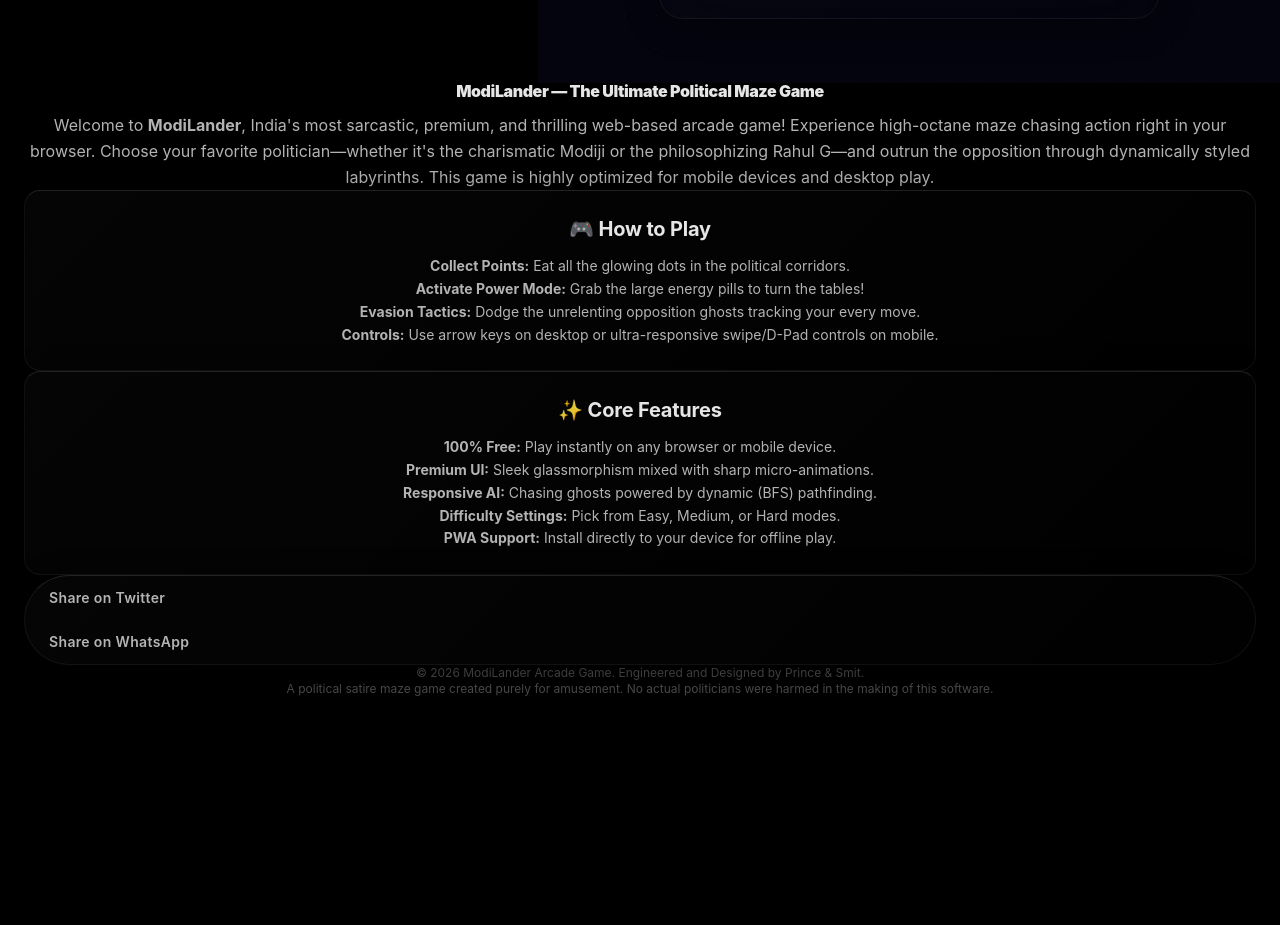
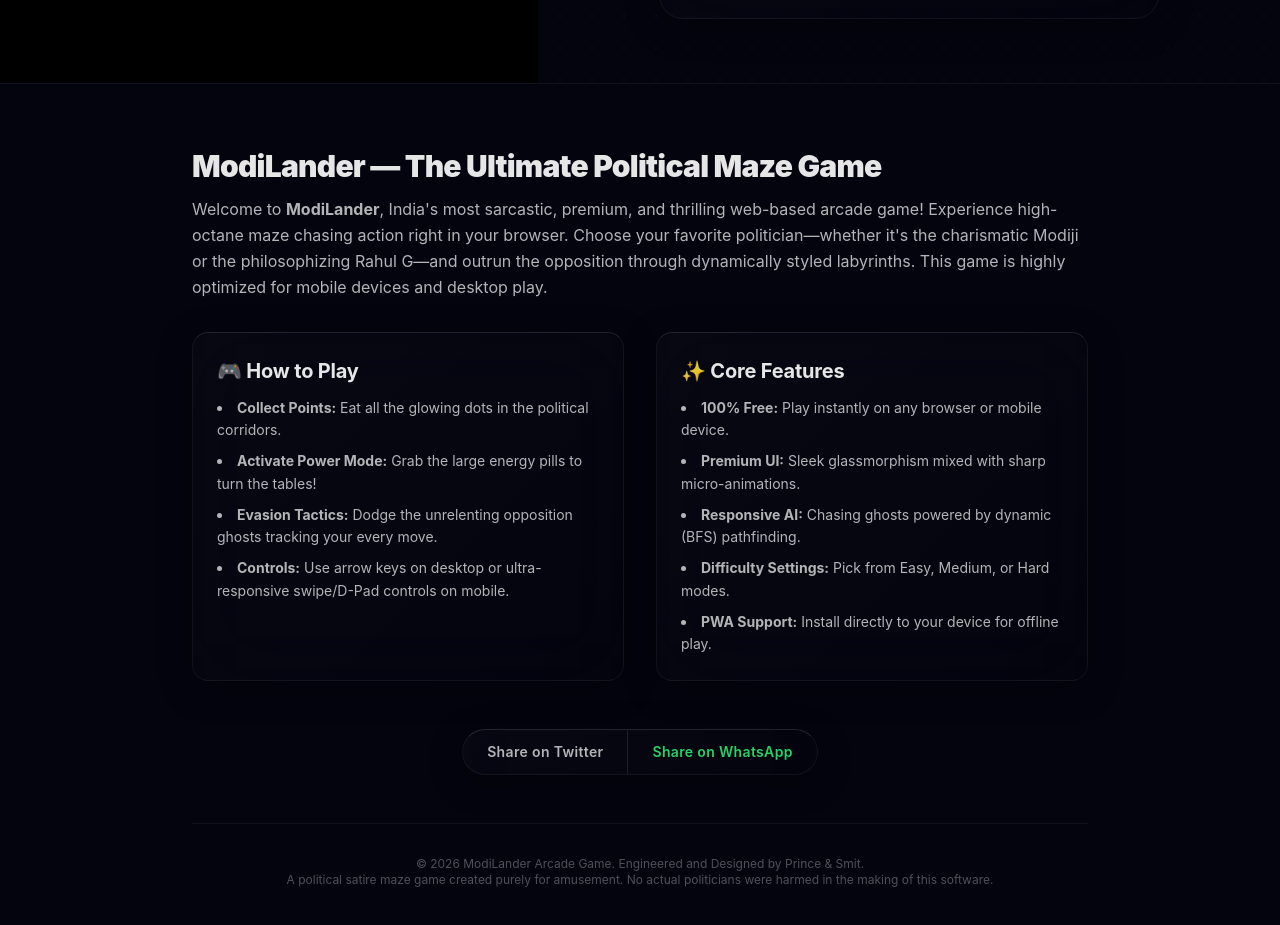
Before and after one commit to PRINCESTR/ModiLander, a React (Vite) app: page /win-loss in a window 1280 px wide. Shown: the part 1248-2173 px from the top of the page. Before the commit the page ends 1945 px from the top, so only its background shows below. Built offline with nearby package versions, Linux system fonts and the light colour scheme; grey boxes are pictures that could not be loaded.

Commit message:
fix: resolve @vercel/analytics/react import error and improve game page layout

```diff
--- a/dev-dist/sw.js
+++ b/dev-dist/sw.js
@@ -67,8 +67,7 @@
     });
   };
 }
-define(['./workbox-5a5d9309'], (function (workbox) {
-  'use strict';
+define(['./workbox-5a5d9309'], (function (workbox) { 'use strict';
 
   self.skipWaiting();
   workbox.clientsClaim();
@@ -83,11 +82,12 @@
     "revision": "3ca0b8505b4bec776b69afdba2768812"
   }, {
     "url": "index.html",
-    "revision": "0.nsp9rsflr1g"
+    "revision": "0.bti6s2ip7v8"
   }], {});
   workbox.cleanupOutdatedCaches();
   workbox.registerRoute(new workbox.NavigationRoute(workbox.createHandlerBoundToURL("index.html"), {
-    allowlist: [/^\/$/]
+    allowlist: [/^\/$/],
+    denylist: [/^\/sitemap\.xml$/, /^\/robots\.txt$/, /^\/google.*\.html$/]
   }));
 
 }));
--- a/index.html
+++ b/index.html
@@ -77,54 +77,7 @@
     <div id="root"></div>
 
     <!-- ═══ SEO Semantic Footer (Does not overlap game) ═════════ -->
-    <footer id="seo-content" class="w-full bg-[#04040f] border-t border-white/5 py-16 px-6 sm:px-12 z-0 relative flex flex-col items-center selection:bg-white/20">
-      <div class="max-w-4xl w-full flex flex-col gap-8 text-center sm:text-left text-white/70 font-sans">
-
-        <div>
-          <h1 class="text-3xl font-black text-white/90 tracking-tight mb-3">ModiLander — The Ultimate Political Maze Game</h1>
-          <p class="text-base leading-relaxed">
-            Welcome to <strong>ModiLander</strong>, India's most sarcastic, premium, and thrilling web-based arcade game! Experience high-octane maze chasing action right in your browser. Choose your favorite politician—whether it's the charismatic Modiji or the philosophizing Rahul G—and outrun the opposition through dynamically styled labyrinths. This game is highly optimized for mobile devices and desktop play.
-          </p>
-        </div>
-
-        <div class="grid grid-cols-1 sm:grid-cols-2 gap-8">
-          <div class="glass-panel rounded-2xl p-6 bg-white/5 border border-white/10 text-left">
-            <h2 class="text-xl font-bold text-white/90 mb-3">🎮 How to Play</h2>
-            <ul class="list-disc list-inside space-y-2 text-sm leading-relaxed">
-              <li><strong>Collect Points:</strong> Eat all the glowing dots in the political corridors.</li>
-              <li><strong>Activate Power Mode:</strong> Grab the large energy pills to turn the tables!</li>
-              <li><strong>Evasion Tactics:</strong> Dodge the unrelenting opposition ghosts tracking your every move.</li>
-              <li><strong>Controls:</strong> Use arrow keys on desktop or ultra-responsive swipe/D-Pad controls on mobile.</li>
-            </ul>
-          </div>
-
-          <div class="glass-panel rounded-2xl p-6 bg-white/5 border border-white/10 text-left">
-            <h2 class="text-xl font-bold text-white/90 mb-3">✨ Core Features</h2>
-            <ul class="list-disc list-inside space-y-2 text-sm leading-relaxed">
-              <li><strong>100% Free:</strong> Play instantly on any browser or mobile device.</li>
-              <li><strong>Premium UI:</strong> Sleek glassmorphism mixed with sharp micro-animations.</li>
-              <li><strong>Responsive AI:</strong> Chasing ghosts powered by dynamic (BFS) pathfinding.</li>
-              <li><strong>Difficulty Settings:</strong> Pick from Easy, Medium, or Hard modes.</li>
-              <li><strong>PWA Support:</strong> Install directly to your device for offline play.</li>
-            </ul>
-          </div>
-        </div>
-
-        <div class="glass-panel rounded-full overflow-hidden inline-flex sm:mx-auto max-w-fit mt-4 border border-white/10 bg-white/5 shadow-xl">
-           <a href="https://twitter.com/intent/tweet?text=Play%20ModiLander%20-%20the%20funniest%20political%20maze%20game!%20%F0%9F%8F%86%20https://modilander.vercel.app/" target="_blank" rel="noopener noreferrer" class="px-6 py-3 text-sm font-semibold tracking-wide hover:bg-white/10 hover:text-white transition-colors border-r border-white/10 flex items-center gap-2">
-             Share on Twitter
-           </a>
-           <a href="https://wa.me/?text=Play%20ModiLander%20-%20the%20funniest%20political%20maze%20game!%20%F0%9F%8F%86%20https://modilander.vercel.app/" target="_blank" rel="noopener noreferrer" class="px-6 py-3 text-sm font-semibold tracking-wide hover:bg-[#25D366]/20 transition-colors flex items-center gap-2 text-[#25D366]">
-             Share on WhatsApp
-           </a>
-        </div>
-
-        <div class="text-center text-xs text-white/30 pt-8 mt-4 border-t border-white/5">
-           &copy; 2026 ModiLander Arcade Game. Engineered and Designed by Prince & Smit.<br>
-           A political satire maze game created purely for amusement. No actual politicians were harmed in the making of this software.
-        </div>
-      </div>
-    </footer>
+    <!-- SEO Content moved to SEOFooter.tsx component -->
 
     <!-- Google Analytics Placeholder -->
     <!--
--- /dev/null
+++ b/src/app/components/SEOFooter.tsx
@@ -0,0 +1,54 @@
+import React from "react";
+
+export const SEOFooter: React.FC = () => {
+  return (
+    <footer id="seo-content" className="w-full bg-[#04040f] border-t border-white/5 py-16 px-6 sm:px-12 z-0 relative flex flex-col items-center selection:bg-white/20">
+      <div className="max-w-4xl w-full flex flex-col gap-8 text-center sm:text-left text-white/70 font-sans">
+
+        <div>
+          <h1 className="text-3xl font-black text-white/90 tracking-tight mb-3">ModiLander — The Ultimate Political Maze Game</h1>
+          <p className="text-base leading-relaxed">
+            Welcome to <strong>ModiLander</strong>, India's most sarcastic, premium, and thrilling web-based arcade game! Experience high-octane maze chasing action right in your browser. Choose your favorite politician—whether it's the charismatic Modiji or the philosophizing Rahul G—and outrun the opposition through dynamically styled labyrinths. This game is highly optimized for mobile devices and desktop play.
+          </p>
+        </div>
+
+        <div className="grid grid-cols-1 sm:grid-cols-2 gap-8">
+          <div className="glass-panel rounded-2xl p-6 bg-white/5 border border-white/10 text-left">
+            <h2 className="text-xl font-bold text-white/90 mb-3">🎮 How to Play</h2>
+            <ul className="list-disc list-inside space-y-2 text-sm leading-relaxed">
+              <li><strong>Collect Points:</strong> Eat all the glowing dots in the political corridors.</li>
+              <li><strong>Activate Power Mode:</strong> Grab the large energy pills to turn the tables!</li>
+              <li><strong>Evasion Tactics:</strong> Dodge the unrelenting opposition ghosts tracking your every move.</li>
+              <li><strong>Controls:</strong> Use arrow keys on desktop or ultra-responsive swipe/D-Pad controls on mobile.</li>
+            </ul>
+          </div>
+
+          <div className="glass-panel rounded-2xl p-6 bg-white/5 border border-white/10 text-left">
+            <h2 className="text-xl font-bold text-white/90 mb-3">✨ Core Features</h2>
+            <ul className="list-disc list-inside space-y-2 text-sm leading-relaxed">
+              <li><strong>100% Free:</strong> Play instantly on any browser or mobile device.</li>
+              <li><strong>Premium UI:</strong> Sleek glassmorphism mixed with sharp micro-animations.</li>
+              <li><strong>Responsive AI:</strong> Chasing ghosts powered by dynamic (BFS) pathfinding.</li>
+              <li><strong>Difficulty Settings:</strong> Pick from Easy, Medium, or Hard modes.</li>
+              <li><strong>PWA Support:</strong> Install directly to your device for offline play.</li>
+            </ul>
+          </div>
+        </div>
+
+        <div className="glass-panel rounded-full overflow-hidden inline-flex sm:mx-auto max-w-fit mt-4 border border-white/10 bg-white/5 shadow-xl">
+           <a href="https://twitter.com/intent/tweet?text=Play%20ModiLander%20-%20the%20funniest%20political%20maze%20game!%20%F0%9F%8F%86%20https://modilander.vercel.app/" target="_blank" rel="noopener noreferrer" className="px-6 py-3 text-sm font-semibold tracking-wide hover:bg-white/10 hover:text-white transition-colors border-r border-white/10 flex items-center gap-2">
+             Share on Twitter
+           </a>
+           <a href="https://wa.me/?text=Play%20ModiLander%20-%20the%20funniest%20political%20maze%20game!%20%F0%9F%8F%86%20https://modilander.vercel.app/" target="_blank" rel="noopener noreferrer" className="px-6 py-3 text-sm font-semibold tracking-wide hover:bg-[#25D366]/20 transition-colors flex items-center gap-2 text-[#25D366]">
+             Share on WhatsApp
+           </a>
+        </div>
+
+        <div className="text-center text-xs text-white/30 pt-8 mt-4 border-t border-white/5">
+           &copy; {new Date().getFullYear()} ModiLander Arcade Game. Engineered and Designed by Prince & Smit.<br />
+           A political satire maze game created purely for amusement. No actual politicians were harmed in the making of this software.
+        </div>
+      </div>
+    </footer>
+  );
+};
--- a/src/app/pages/GamePage.tsx
+++ b/src/app/pages/GamePage.tsx
@@ -178,10 +178,16 @@
   }, [requestFullscreen]);
 
   useEffect(() => {
+     // Prevent scrolling on the body while the game is active
+     document.body.style.overflow = 'hidden';
+
      (window as any).isReadyPhase = true;
      setReadyTextVisible(true);
      let t = setTimeout(() => { (window as any).isReadyPhase = false; setReadyTextVisible(false); }, 2000);
-     return () => clearTimeout(t);
+     return () => {
+       document.body.style.overflow = '';
+       clearTimeout(t);
+     };
   }, []);
 
   useEffect(() => {
@@ -406,7 +412,7 @@
       onTouchStart={handleTouchStart}
       onTouchMove={handleTouchMove}
       onTouchEnd={handleTouchEnd}
-      className="fixed inset-0 h-[100dvh] flex flex-col bg-background text-foreground font-sans overflow-hidden select-none"
+      className="fixed inset-0 h-[100dvh] w-full flex flex-col bg-[#04040f] text-foreground font-sans overflow-hidden select-none z-[100]"
     >
       {/* Ambient background glow */}
       <div className="pointer-events-none fixed inset-0 z-0">
--- a/src/app/pages/StartPage.tsx
+++ b/src/app/pages/StartPage.tsx
@@ -3,6 +3,7 @@
 import { ShareSheet } from "../components/ShareSheet";
 import { IconVolume, IconMute, IconShare, IconInstagram, IconGitHub, IconLinkedIn } from "../components/Icons";
 import { ReviewForm } from "../components/ReviewForm";
+import { SEOFooter } from "../components/SEOFooter";
 
 
 // ── All character images ──────────────────────────────────────────────────────
@@ -516,10 +517,11 @@
 
           {/* ── Review Form ── */}
           <ReviewForm accentColor={sel.accent} />
-        </div>
-      </main>
+          </div>
+        </main>
 
-      <ShareSheet isOpen={isShareOpen} onClose={() => setIsShareOpen(false)} />
-    </div>
+        <SEOFooter />
+        <ShareSheet isOpen={isShareOpen} onClose={() => setIsShareOpen(false)} />
+      </div>
   );
 };
--- a/src/app/pages/WinLossPage.tsx
+++ b/src/app/pages/WinLossPage.tsx
@@ -4,6 +4,7 @@
 import html2canvas from "html2canvas";
 import { IconHome, IconShare, IconInstagram, IconRefresh, IconTrophy, IconSkull, IconDownload, IconX } from "../components/Icons";
 import { ReviewForm } from "../components/ReviewForm";
+import { SEOFooter } from "../components/SEOFooter";
 
 import modiVideo from "./../../assets/win/modiwin.mp4";
 import rahulVideo from "./../../assets/win/rahulwin.mp4";
@@ -754,6 +755,7 @@
           </div>
         </div>
       )}
+      <SEOFooter />
     </div>
   );
 };
```
Lines whose indentation alone changed are shown as unchanged.
